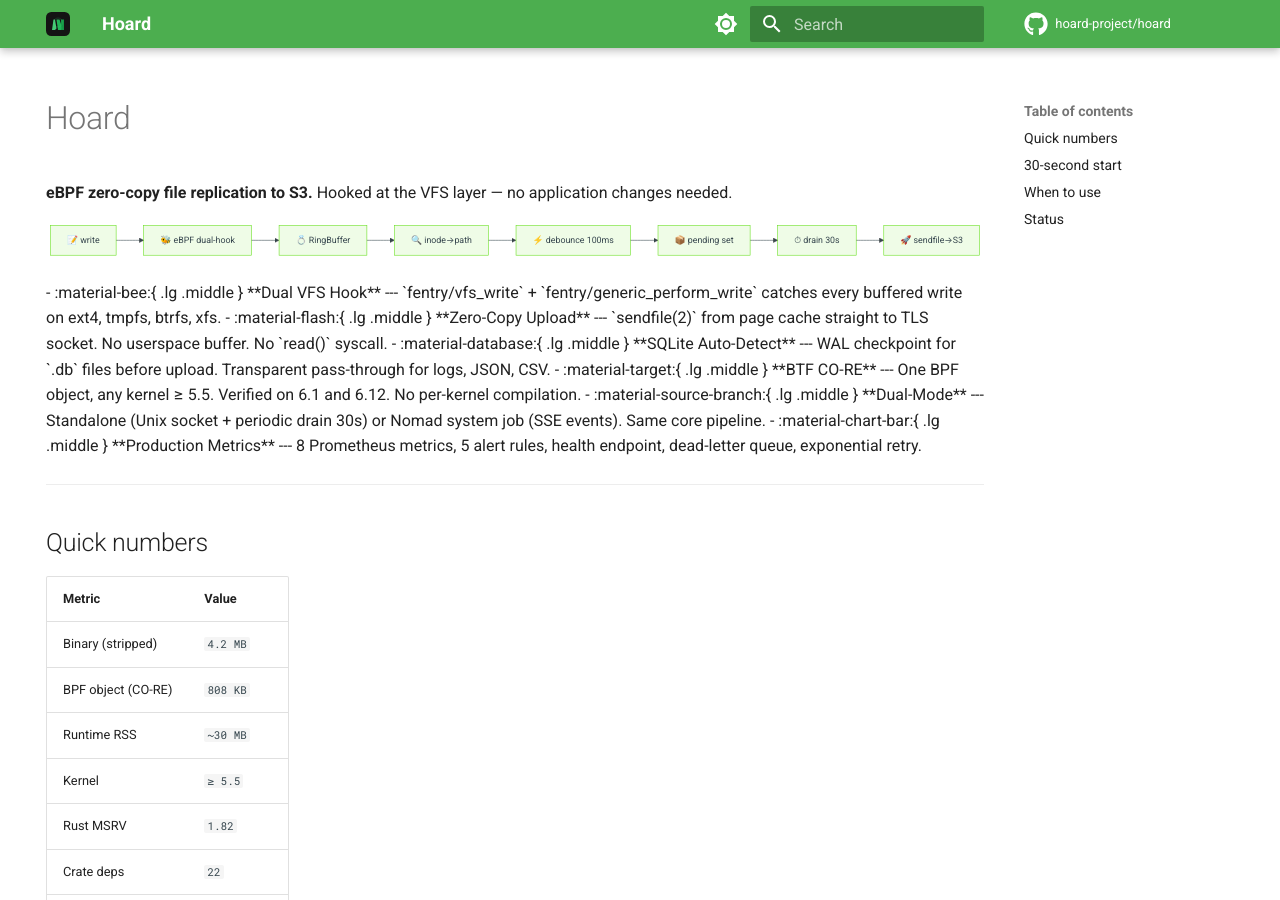
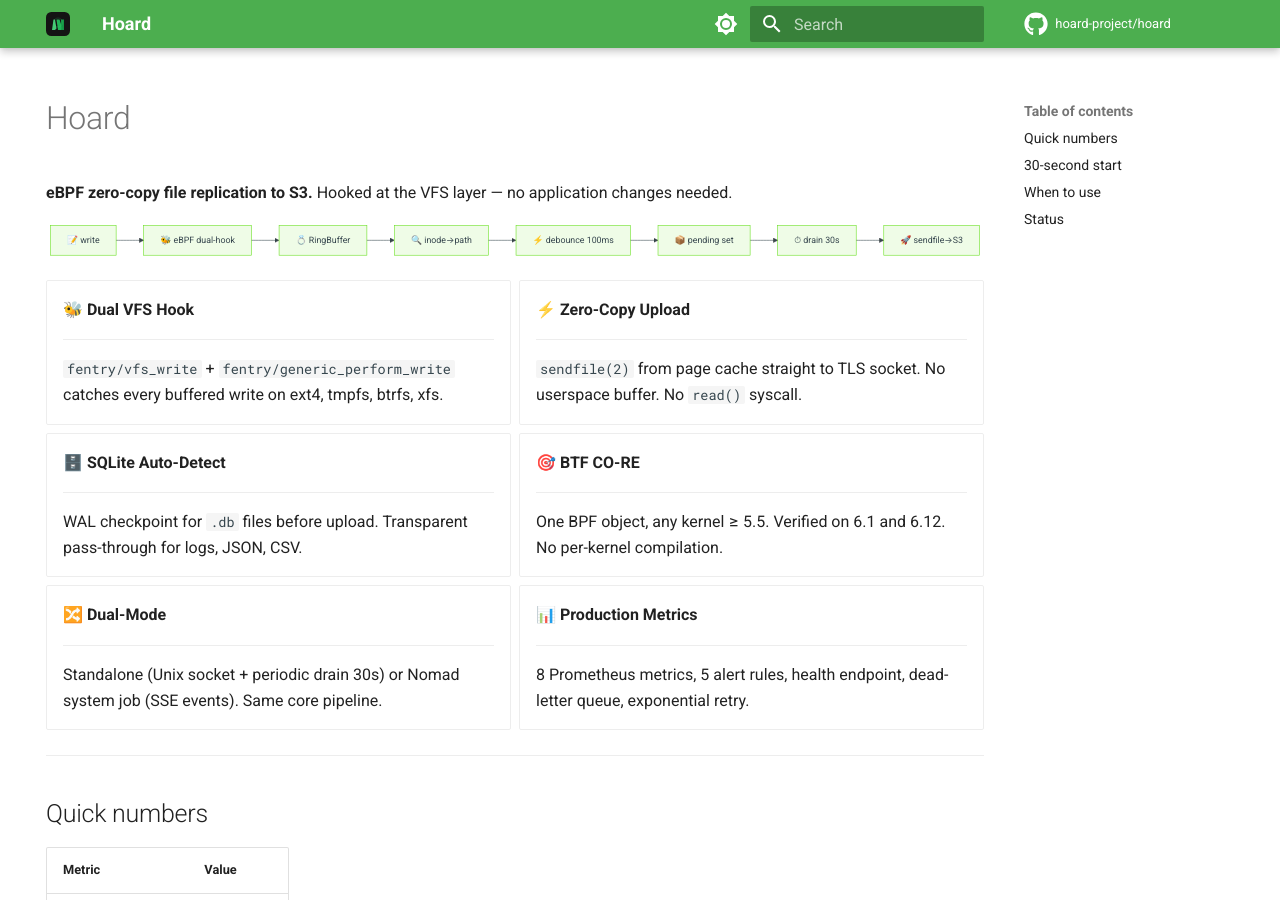
Before and after one commit to hoard-project/hoard, an MkDocs documentation site: the page built from website/docs/index.md, in a window 1280 px wide and 900 px high. Built offline with MkDocs 1.6.1 and Material for MkDocs 9.7.7, drawn with Linux system fonts in a browser that asks for light colours; comment, search, counter and statistics services are not loaded.

Commit message:
fix: use unicode emoji for grid cards (Material icon compat), add attr_list+md_in_html

```diff
--- a/website/docs/index.md
+++ b/website/docs/index.md
@@ -20,37 +20,37 @@ flowchart LR
 
 <div class="grid cards" markdown>
 
--   :material-bee:{ .lg .middle } **Dual VFS Hook**
+-   🐝 **Dual VFS Hook**
 
     ---
 
     `fentry/vfs_write` + `fentry/generic_perform_write` catches every buffered write on ext4, tmpfs, btrfs, xfs.
 
--   :material-flash:{ .lg .middle } **Zero-Copy Upload**
+-   ⚡ **Zero-Copy Upload**
 
     ---
 
     `sendfile(2)` from page cache straight to TLS socket. No userspace buffer. No `read()` syscall.
 
--   :material-database:{ .lg .middle } **SQLite Auto-Detect**
+-   🗄️ **SQLite Auto-Detect**
 
     ---
 
     WAL checkpoint for `.db` files before upload. Transparent pass-through for logs, JSON, CSV.
 
--   :material-target:{ .lg .middle } **BTF CO-RE**
+-   🎯 **BTF CO-RE**
 
     ---
 
     One BPF object, any kernel ≥ 5.5. Verified on 6.1 and 6.12. No per-kernel compilation.
 
--   :material-source-branch:{ .lg .middle } **Dual-Mode**
+-   🔀 **Dual-Mode**
 
     ---
 
     Standalone (Unix socket + periodic drain 30s) or Nomad system job (SSE events). Same core pipeline.
 
--   :material-chart-bar:{ .lg .middle } **Production Metrics**
+-   📊 **Production Metrics**
 
     ---
 
--- a/website/mkdocs.yml
+++ b/website/mkdocs.yml
@@ -53,6 +53,8 @@ markdown_extensions:
       emoji_index: !!python/name:material.extensions.emoji.twemoji
       emoji_generator: !!python/name:material.extensions.emoji.to_svg
   - admonition
+  - attr_list
+  - md_in_html
   - tables
   - toc:
       permalink: true
```
